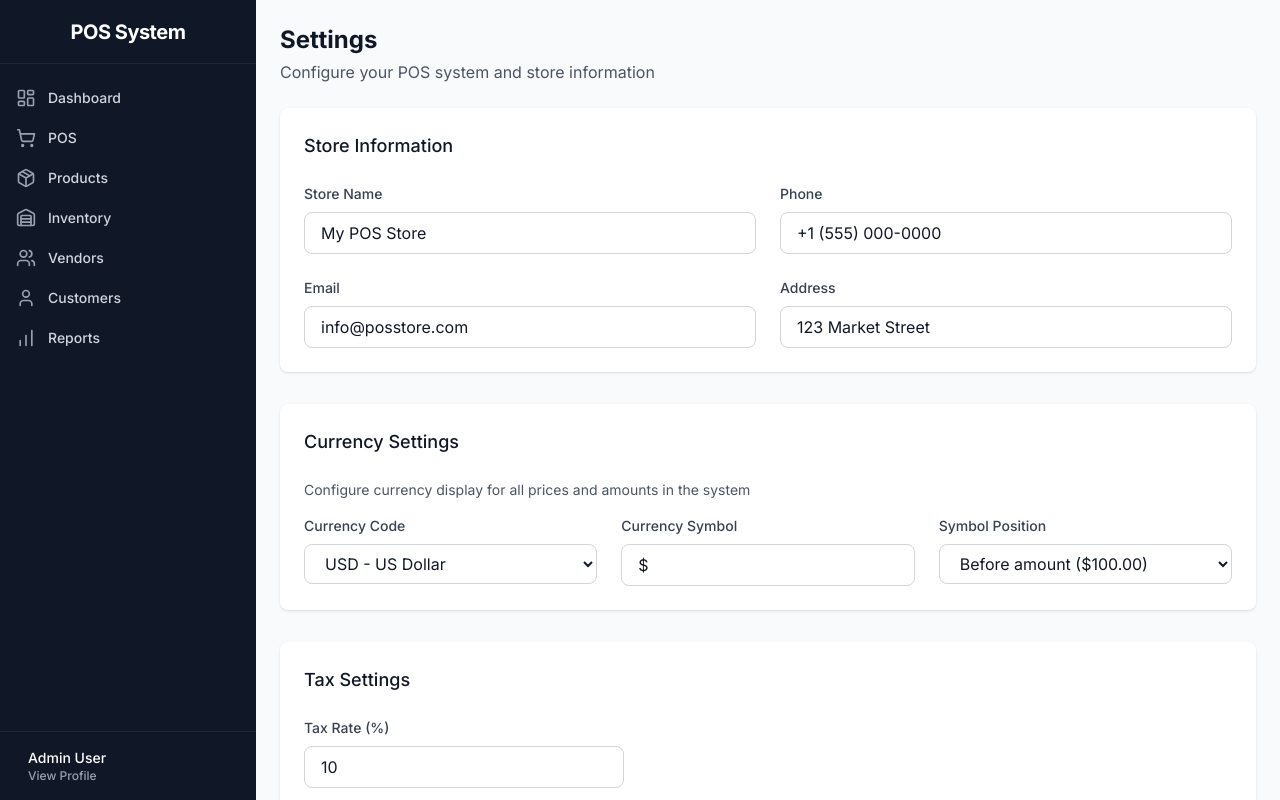
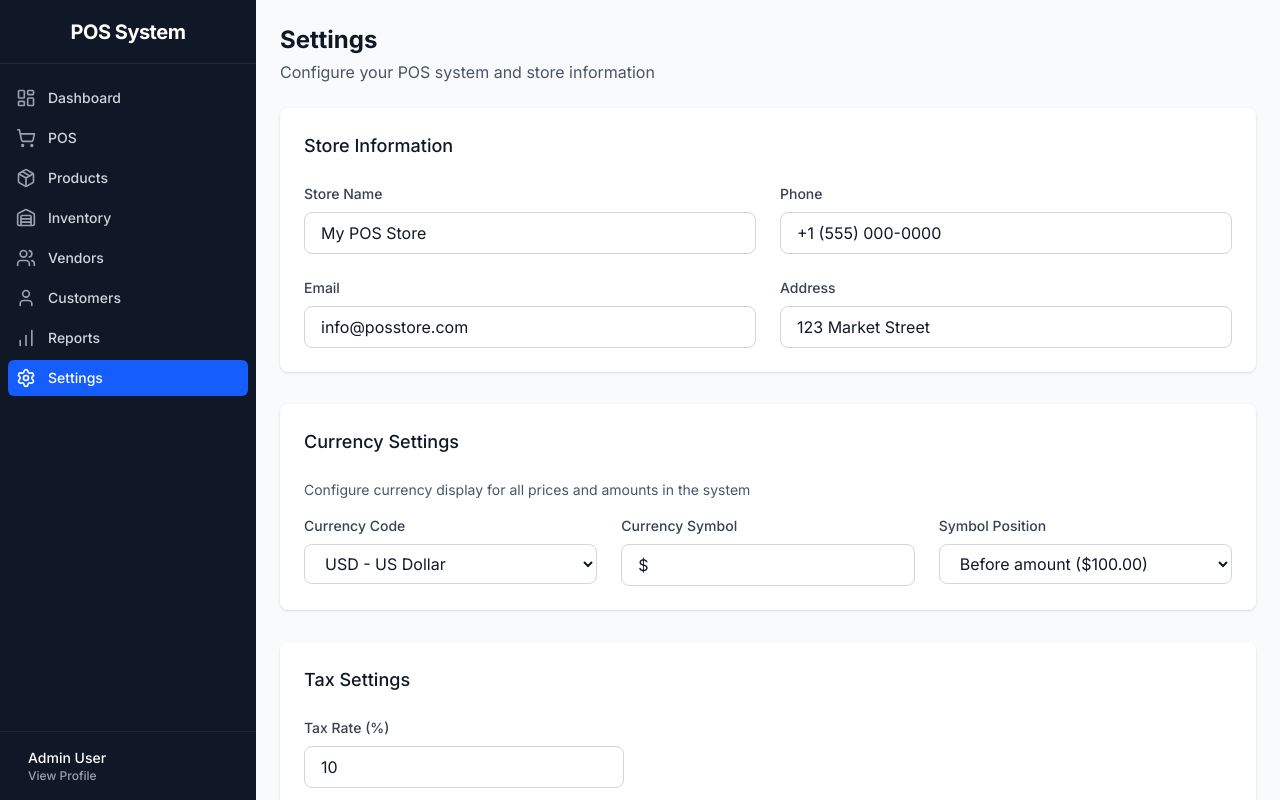
Before and after one commit to RensithUdara/Bussiness-POS-System, a Next.js app: page /settings in a window 1280 px wide. Built offline with nearby package versions, Linux system fonts and the light colour scheme; no server answers.

Commit message:
feat: add Settings item to Sidebar navigation

```diff
--- a/components/Sidebar.tsx
+++ b/components/Sidebar.tsx
@@ -13,6 +13,7 @@ const navItems = [
     { name: 'Vendors', href: '/vendors', icon: Users },
     { name: 'Customers', href: '/customers', icon: User },
     { name: 'Reports', href: '/reports', icon: BarChart },
+    { name: 'Settings', href: '/settings', icon: Settings },
 ];
 
 export function Sidebar() {
```
